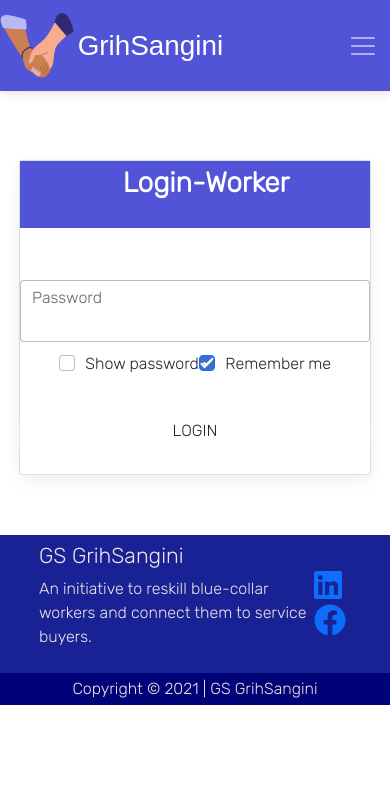
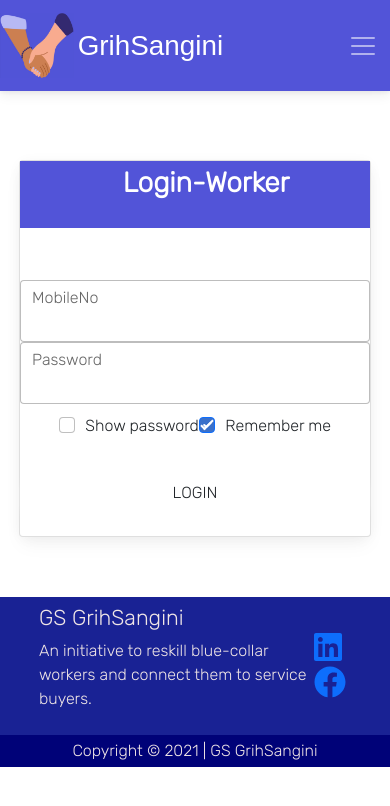
Before and after one commit to KaizenGirl1111/GSGrihSangini, a React (Create React App) app: page /Workerlogin in a window 390 px wide. Shown: the top 806 px of the page. Built offline with nearby package versions, Linux system fonts and the light colour scheme; a web font is replaced by a local one.

Commit message:
MobileNoFieldinWorkerLoginForm

```diff
--- a/src/Components/App/Workerlogin.jsx
+++ b/src/Components/App/Workerlogin.jsx
@@ -33,6 +33,10 @@
           <div className="abc"></div>
           <MDBInput
             className="mb-4"
+            label="MobileNo"
+          />
+          <MDBInput
+            className="mb-4"
             type={visible ? "text" : "password"}
             id="form2Example2"
             label="Password"
```
